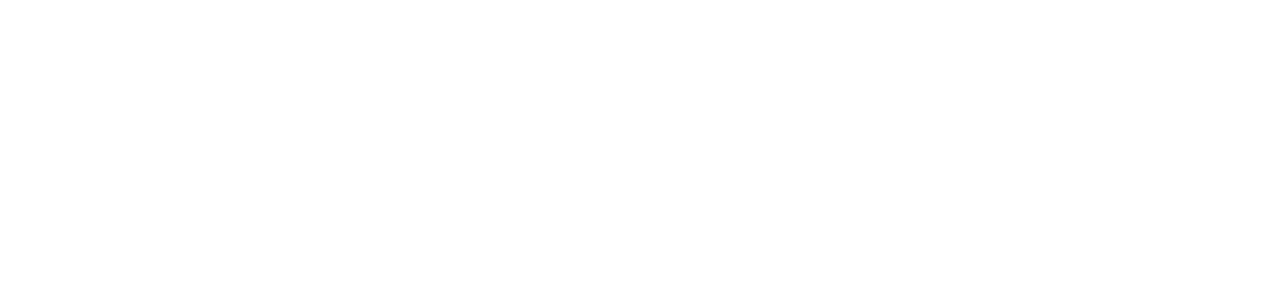
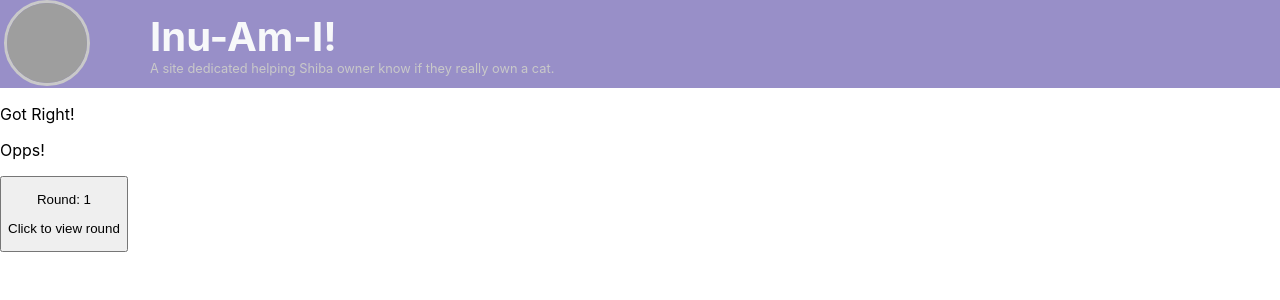
Before and after one commit to Afoucheaux/inu-am-i, a React (Create React App) app: page /user/1 in a window 1280 px wide. Shown: the top 300 px of the page. Built offline with nearby package versions, Linux system fonts and the light colour scheme; grey boxes are pictures that could not be loaded.

Commit message:
Updata to player view state and cards

```diff
--- /dev/null
+++ b/src/components/AnswerCard/AnswerCard.css
@@ -0,0 +1,29 @@
+.card {
+  display: flex;
+  justify-content: center;
+  align-items: center;
+  margin: 1em;
+  padding: 0;
+  width: 18vw;
+  height: 22vh;
+  border-radius: 20px;
+  background-color: rgba(41, 45, 105);
+  box-shadow: 5px 5px 7px 2px rgba(23, 28, 97, .8),
+-3px -3px 5px 1px rgba(23, 28, 97, .8);
+}
+
+.answer-image {
+  width: 18vw;
+  height: 22vh;
+  margin: 0;
+  border-radius: 20px;
+  object-fit: cover;
+}
+
+@media only screen and (max-width: 730px) {
+
+}
+
+@media only screen and (max-width: 576px) {
+
+}
--- /dev/null
+++ b/src/components/AnswerCard/AnswerCard.js
@@ -0,0 +1,12 @@
+import React from 'react';
+import './AnswerCard.css';
+
+function AnswerCard( { image, id } ) {
+  return (
+    <article className='card' data-cy='answer-card'>
+      <img src={`${image}`} alt={`answer card ${id}`} className='answer-image' data-cy='answer-image'/>
+    </article>
+  )
+}
+
+export default AnswerCard
--- a/src/components/App/App.js
+++ b/src/components/App/App.js
@@ -1,14 +1,22 @@
-import React from 'react';
+import React, { useState } from 'react';
+import {Route, Switch} from 'react-router-dom';
 import QuizBoard from '../QuizBoard/QuizBoard';
 import StartScreen from '../StartScreen/StartScreen.js';
-import {Route, Switch} from 'react-router-dom';
+import PlayerView from '../PlayerView/PlayerView.js';
 
 function App() {
+
+  const [roundInfo, setRoundInfo] = useState([]);
+
+  const  updateRound = (update) => {
+    setRoundInfo(update)
+  }
 
   return (
     <Switch className='app'>
       <Route exact path='/' component={ StartScreen }/>
-      <Route exact path='/game/:name/:number' render={({ match }) => <QuizBoard name={match.params.name} number={match.params.number}/>}/>
+      <Route exact path='/game/:name/:number' render={({ match }) => <QuizBoard name={match.params.name} number={match.params.number} updateRound={updateRound}/>}/>
+      <Route exact path='/user/:player' render={({ match}) => <PlayerView name={match.params.player} round={roundInfo}/>}/>
     </Switch>
   );
 }
--- a/src/components/Header/Header.js
+++ b/src/components/Header/Header.js
@@ -12,7 +12,7 @@
           <h1 className='site-name' data-cy='site-name'>Inu-Am-I!</h1>
         </>
         <>
-          <p className='tag-line' data-cy='tag-line'>I site dedicated helping Shiba owner know if they really own cat.</p>
+          <p className='tag-line' data-cy='tag-line'>A site dedicated helping Shiba owner know if they really own a cat.</p>
         </>
       </article>
     </section>
--- a/src/components/PlayerView/PlayerView.js
+++ b/src/components/PlayerView/PlayerView.js
@@ -0,0 +1,72 @@
+import React, { useState, useEffect } from 'react';
+import './PlayerView.css';
+import Header from '../Header/Header.js';
+import RecordCard from '../RecordCard/RecordCard.js';
+import AnswerCard from '../AnswerCard/AnswerCard.js';
+import RecordBox from '../RecordBox/RecordBox.js';
+
+function PlayerView({ name, round }) {
+
+  const [displayRound, setDisplayRound] = useState([]);
+  const [allRounds, setAllRounds] = useState([]);
+  const [correctCards, setCorrectCards] = useState([]);
+  const [incorrectCards, setIncorrectCards] = useState([]);
+
+  useEffect(() => {
+    setDisplayRound(round)
+    const all = allRounds
+    setAllRounds([...all, round])
+  }, [])
+
+  useEffect(() => {
+    let correct = []
+    let incorrect = []
+    displayRound.forEach(card => {
+      if (card.shiba === card.checked) {
+        correct.push(card)
+      } else {
+        incorrect.push(card)
+      }
+    })
+    setCorrectCards(correct);
+    setIncorrectCards(incorrect)
+  }, [displayRound])
+
+  const checkedGameCards = (cardPile) => {
+    let gameCardsDisplay = cardPile.map(info => {
+      return (
+        <AnswerCard
+        key={info.id}
+        image={info.image}
+        />
+      )
+    })
+    return gameCardsDisplay
+  }
+
+  const correctDisplay = checkedGameCards(correctCards);
+  const incorrectDiaplsy = checkedGameCards(incorrectCards);
+
+  return (
+    <main>
+      <Header />
+        <section className='page-layout'>
+        <div className='left-styling-box'>
+          <article className='correct'>
+            <p>Got Right!</p>
+            {correctCards && correctDisplay}
+          </article>
+          <article className='incorrect'>
+            <p>Opps!</p>
+            {incorrectCards && incorrectDiaplsy}
+          </article>
+        </div>
+        <div className='right-styling-box'>
+          {allRounds && <RecordBox rounds={allRounds}/>}
+        </div>
+        </section>
+    </main>
+  )
+}
+
+export default PlayerView;
--- a/src/components/QuizBoard/QuizBoard.js
+++ b/src/components/QuizBoard/QuizBoard.js
@@ -1,10 +1,11 @@
 import React, { useState, useEffect } from 'react';
+import { Link } from 'react-router-dom';
 import './QuizBoard.css';
 import Header from '../Header/Header.js';
 import { getGameImages } from '../../apiCalls.js';
 import QuizCard from '../QuizCard/QuizCard.js';
 
-const QuizBoard = ( {name, number} ) => {
+const QuizBoard = ( {name, number, updateRound} ) => {
 
   const [gameInfo, setGameInfo] = useState([]);
 
@@ -13,16 +14,20 @@
     .then(data => buildGameState(data))
   }, [])
 
+  useEffect(() => {
+    updateRound(gameInfo)
+  }, [gameInfo])
+
   const updateCard = (event) => {
     let newGameInfo = gameInfo
     if (gameInfo[event.target.parentElement.id].checked === false) {
       event.target.classList.add('grey-out');
-      newGameInfo[event.target.parentElement.id].checked = true
-      setGameInfo(newGameInfo)
+      newGameInfo[event.target.parentElement.id].checked = true;
+      setGameInfo(newGameInfo);
     } else {
       event.target.classList.remove('grey-out');
-      newGameInfo[event.target.parentElement.id].checked = false
-      setGameInfo(newGameInfo)
+      newGameInfo[event.target.parentElement.id].checked = false;
+      setGameInfo(newGameInfo);
     }
   }
 
@@ -64,8 +69,8 @@
     <section className='page-styling' data-cy='page-styling'>
       <Header />
       <article className='directions' data-cy='directions'>
-        <h2 className='inst' data-cy='inst'>Click On all the images of Shiba's and then submit to see how you did!'</h2>
-        <button className='get-results' data-cy='get-results'>submit</button>
+        <h2 className='inst' data-cy='inst'>Click On all the images of Shibas and then submit to see how you did!</h2>
+        <Link className='get-results' data-cy='get-results' to={`/user/${name}`}>submit</Link>
       </article>
       <article className='game-board' data-cy='game-board'>
         {gameInfo && gameCardsDisplay}
@@ -74,5 +79,4 @@
   )
 }
 
-
 export default QuizBoard;
--- /dev/null
+++ b/src/components/RecordBox/RecordBox.js
@@ -0,0 +1,23 @@
+import React from 'react';
+import './RecordBox.css';
+import RecordCard from '../RecordCard/RecordCard.js';
+
+function RecordBox({ rounds }) {
+  const records = rounds.map((info, i) => {
+      return (
+        <RecordCard
+          key={i}
+          id={i + 1}
+         />
+      )
+    })
+
+  return (
+    <article className='record-box'>
+      {records}
+    </article>
+  )
+
+}
+
+export default RecordBox;
--- a/src/components/RecordCard/RecordCard.js
+++ b/src/components/RecordCard/RecordCard.js
@@ -0,0 +1,15 @@
+import React from 'react';
+import './RecordCard.css';
+
+
+function RecordCard({ id }) {
+  return (
+      <button className='score-card' data-cy='score-card'>
+        <p>{`Round: ${id}`}</p>
+        <p className='click-to-view' data-cy='click-to-view'>Click to view round</p>
+      </button>
+  )
+
+}
+
+export default RecordCard;
--- a/src/components/StartScreen/StartScreen.js
+++ b/src/components/StartScreen/StartScreen.js
@@ -1,7 +1,7 @@
 import React, {useState} from 'react';
 import { Link } from 'react-router-dom';
 import Header from '../Header/Header.js';
-import './StartScreen.css'
+import './StartScreen.css';
 
 
 function StartScreen () {
```
Also changed, not shown: src/components/PlayerRecordBox/PlayerRecordBox.js (deleted), src/components/RecordBox/RecordBox.css (added).
